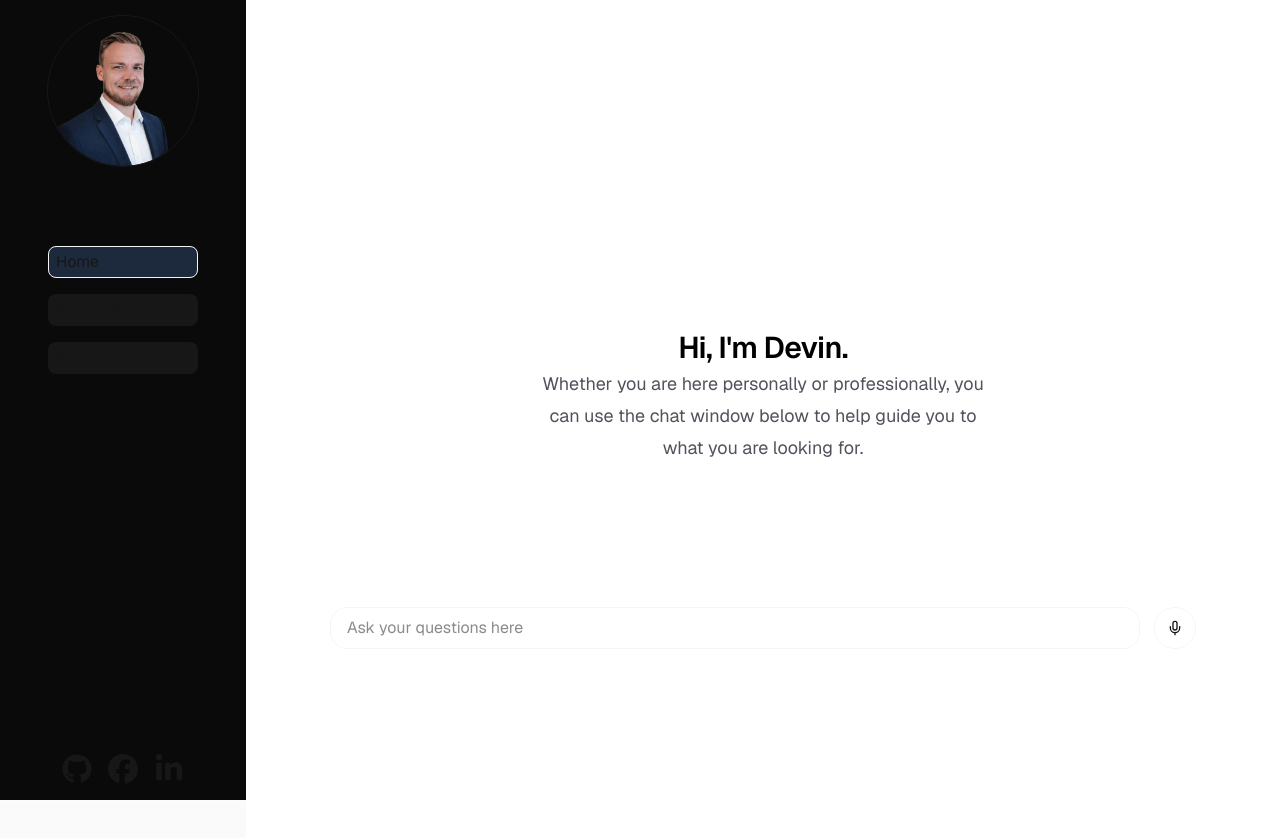
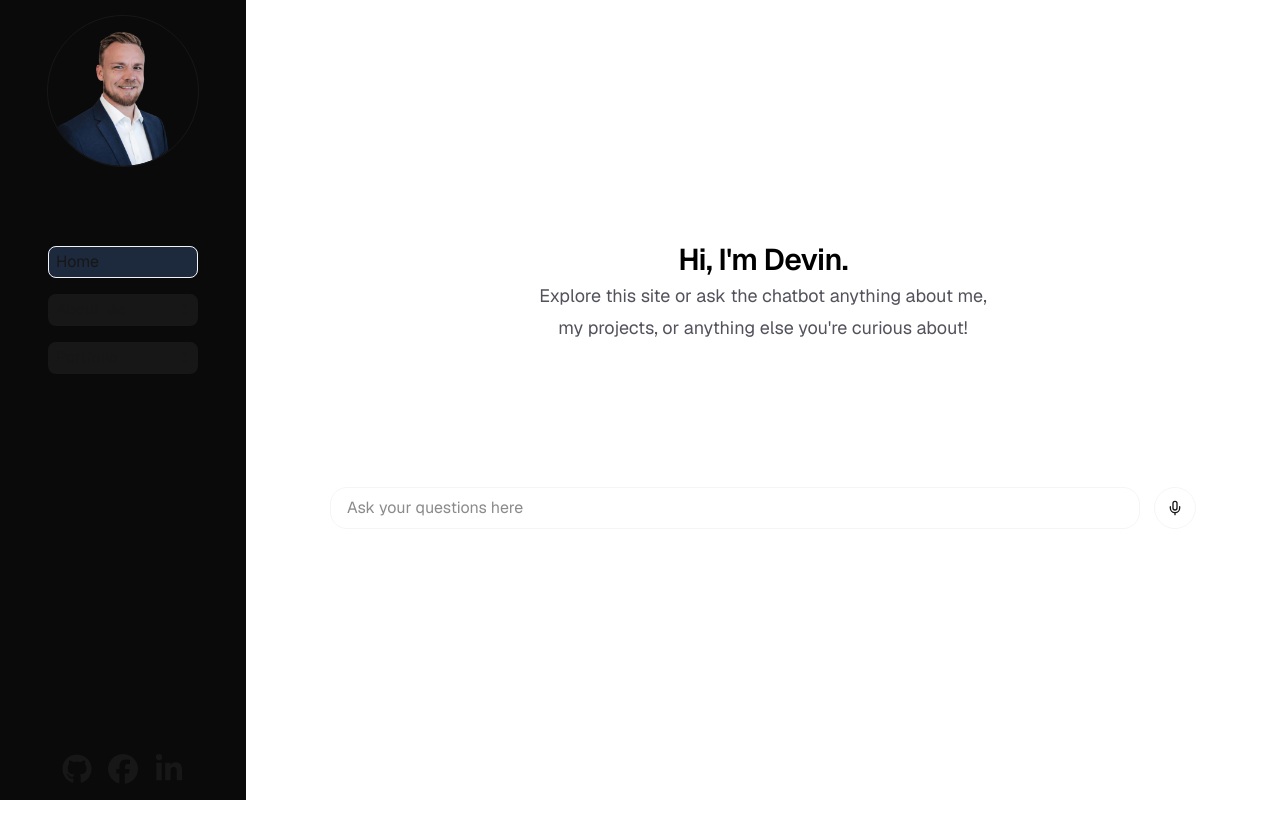
Before and after one commit to tidalsites/devinhaynes, a Next.js app: page / in a window 1280 px wide. Shown: the top 838 px of the page. After the commit the page ends 800 px from the top, so only its background shows below. Built offline with nearby package versions, Linux system fonts and the light colour scheme.

Commit message:
Home page height fix. Added chat reset functionality

```diff
--- a/app/page.tsx
+++ b/app/page.tsx
@@ -3,9 +3,9 @@ import Chat from "@/components/Chat";
 
 export default function Home() {
   return (
-    <div className="flex min-h-screen bg-zinc-50 font-sans dark:bg-black">
+    <div className="flex h-screen bg-zinc-50 font-sans dark:bg-black">
       <Sidebar />
-      <main className="flex min-h-screen grow flex-col items-center gap-12 py-24 px-16 bg-white dark:bg-black sm:items-start">
+      <main className="flex min-h-screen grow flex-col items-center gap-12 py-8 px-16 bg-white dark:bg-black sm:items-start">
         <Chat />
       </main>
     </div>
--- a/components/Chat.tsx
+++ b/components/Chat.tsx
@@ -25,7 +25,8 @@ export default function Chat() {
   const formRef = useRef<HTMLFormElement>(null);
 
   // Initialize chat and audio hooks
-  const { messages, sendMessage, error, status } = useChat(sessionId);
+  const { messages, sendMessage, error, status, resetChat } =
+    useChat(sessionId);
   const {
     isRecording,
     startRecording,
@@ -83,8 +84,9 @@ export default function Chat() {
   // Determine if we should show centered layout (no messages)
   const showCentered = messages.length === 0;
 
+  // Allow for using the enter key to submit form
   const handleTextAreaReturn = (e: KeyboardEvent) => {
-    if (e.key === "Enter") {
+    if (e.key === "Enter" && !e.shiftKey) {
       e.preventDefault();
       submitMessage();
     }
@@ -105,15 +107,15 @@ export default function Chat() {
   }, [messages]);
 
   return (
-    <div className="flex flex-col justify-center h-screen w-full">
+    <div className="flex flex-col justify-center h-full w-full">
       {showCentered ? (
         <div className="flex flex-col justify-center items-center w-full max-w-4xl mx-auto h-fit text-4xl text-center mb-24">
           <h1 className="max-w-xs text-3xl font-semibold leading-10 tracking-tight text-black dark:text-zinc-50">
             Hi, I'm Devin.
           </h1>
           <p className="max-w-md text-lg leading-8 text-zinc-600 dark:text-zinc-400">
-            Whether you are here personally or professionally, you can use the
-            chat window below to help guide you to what you are looking for.
+            Explore this site or ask the chatbot anything about me, my projects,
+            or anything else you're curious about!
           </p>
         </div>
       ) : null}
@@ -218,6 +220,16 @@ export default function Chat() {
             </form>
           </div>
         )}
+        <div className="my-4">
+          {messages.length > 0 && (
+            <button
+              onClick={resetChat}
+              className="px-2 py-1 rounded-lg bg-neutral-800"
+            >
+              Reset Chat
+            </button>
+          )}
+        </div>
       </div>
     </div>
   );
--- a/lib/hooks/useChat.tsx
+++ b/lib/hooks/useChat.tsx
@@ -13,6 +13,7 @@ interface UseChatReturn {
   status: ChatStatus;
   error: Error | undefined;
   setMessages: (messages: Message[]) => void;
+  resetChat: () => void;
 }
 
 export function useChat(sessionId?: string): UseChatReturn {
@@ -82,11 +83,18 @@ export function useChat(sessionId?: string): UseChatReturn {
     [messages, sessionId],
   );
 
+  const resetChat = () => {
+    setMessages([]);
+    setStatus("ready");
+    setError(undefined);
+  };
+
   return {
     messages,
     sendMessage,
     status,
     error,
     setMessages,
+    resetChat,
   };
 }
```
